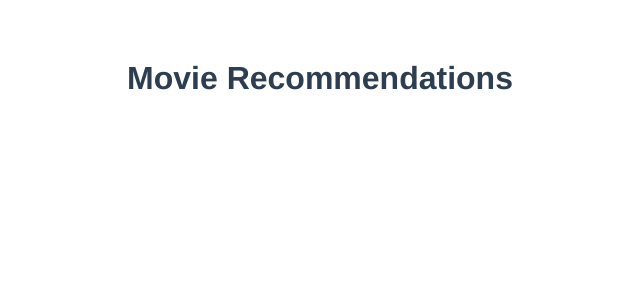
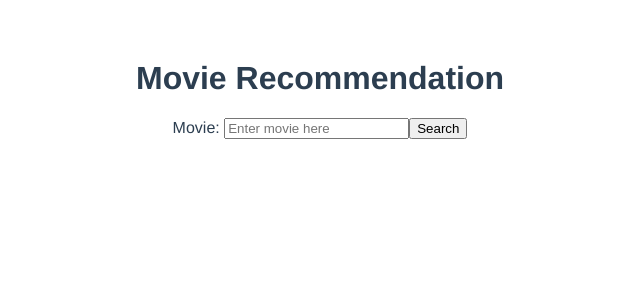
Before and after one commit to MeronDaniel/movie-recommendation, a Vue app in the folder frontend/: page /movieinput in a window 1280 px wide. Shown: the top 300 px of the page, without its empty margins (320-960 px from the left). Built offline with nearby package versions, Linux system fonts and the light colour scheme.

Commit message:
fixed Login button and updated template for MovieInput

```diff
--- a/frontend/src/components/Login.vue
+++ b/frontend/src/components/Login.vue
@@ -10,7 +10,7 @@
         <label>Password</label>
         <input type="password" v-model="password" required />
 
-        <button type="submit", router-link="/movieinput">Log In</button>
+        <button type="submit">Log In</button>
       </form>
 
       <!-- ✅ Sign Up Prompt -->
--- a/frontend/src/components/MovieInput.vue
+++ b/frontend/src/components/MovieInput.vue
@@ -1,3 +1,64 @@
 <template>
-    <h1>Movie Recommendations</h1>
+  <div class="search-wrapper">
+    <div class="search-card">
+      <h1>Movie Recommendation</h1>
+
+      <form @submit.prevent="handleLogin">
+        <label>Movie: </label>
+        <input type="text" v-model="movie" placeholder="Enter movie here" required />
+
+        <button type="submit">Search</button>
+      </form>
+    </div>
+  </div>
 </template>
+
+
+
+<script>
+export default {
+  name: 'Login',
+  data() {
+    return {
+      email: '',
+      password: ''
+    }
+  },
+  methods: {
+    async handleLogin() {
+      try {
+        const response = await fetch('http://192.168.2.19:5000/api/auth/movieinput', {
+          method: 'POST',
+          headers: {
+            'Content-Type': 'application/json'
+          },
+          body: JSON.stringify({
+            email: this.email,
+            password: this.password
+          })
+        })
+
+        const data = await response.json()
+
+        if (!response.ok) {
+          throw new Error(data.message || 'Login failed')
+        }
+
+        // Store login flag and redirect
+        localStorage.setItem('token', data.token)
+        localStorage.setItem('isLoggedIn', 'true')
+        this.$router.push('/')
+      } catch (err) {
+        alert(err.message)
+        console.error('Login error:', err)
+      }
+    }
+  }
+}
+</script>
+
+
+<style scoped>
+
+
+</style>
```
